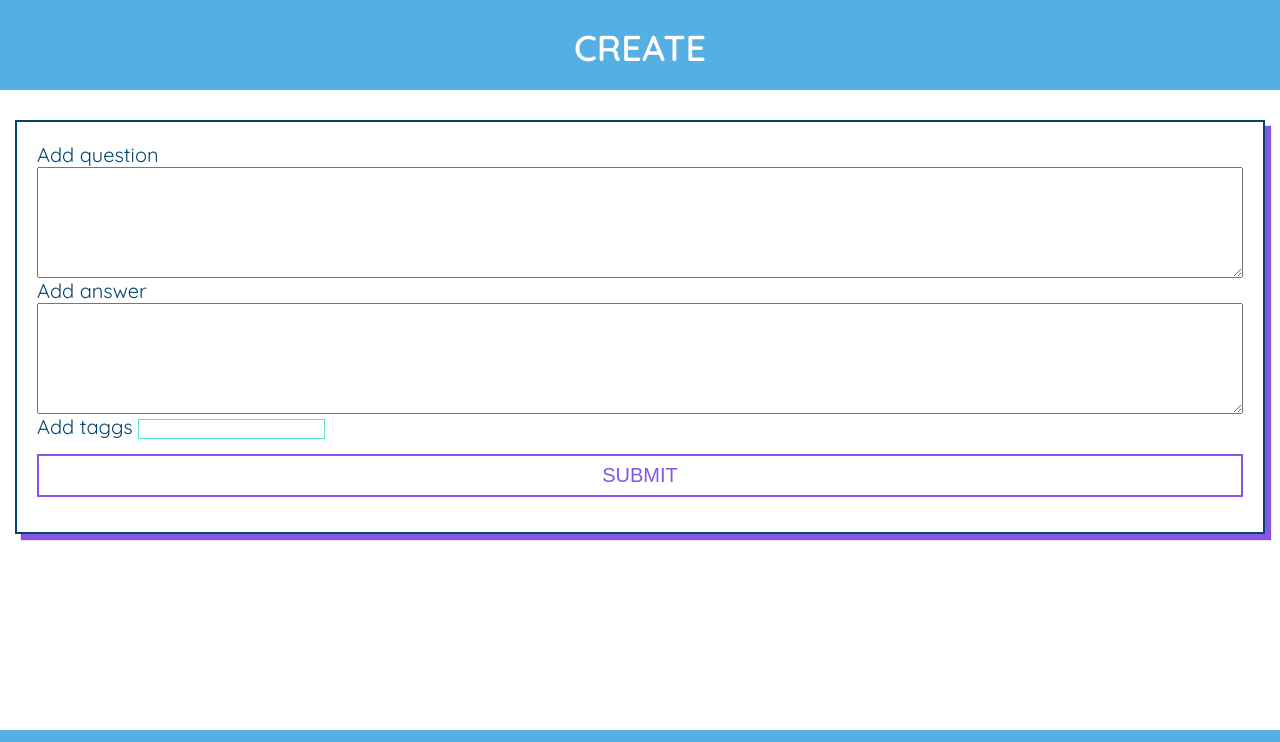
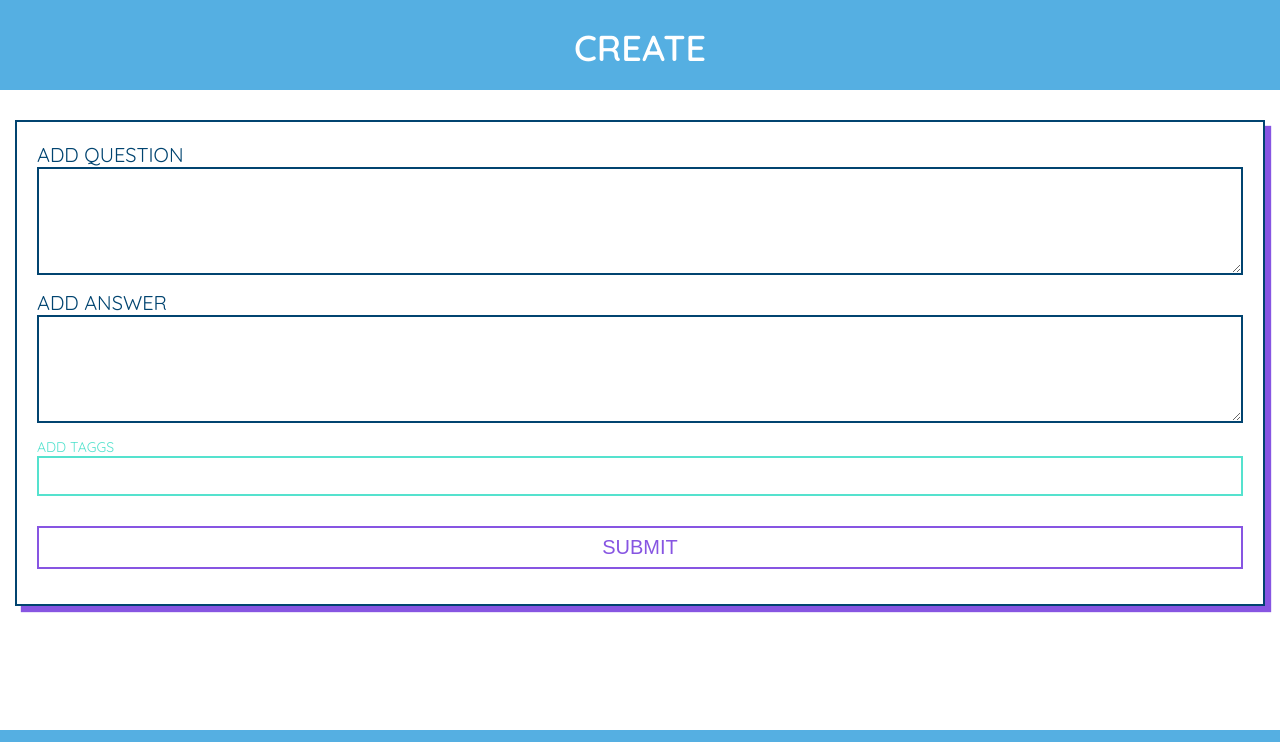
Before and after one commit to ninapeters/quiz-app, a plain HTML site: page create.html in a window 1280 px wide. Shown: the top 742 px of the page. Drawn offline with Linux system fonts and the light colour scheme.

Commit message:
updated form-card and css structure

```diff
--- a/create.html
+++ b/create.html
@@ -24,7 +24,7 @@
             name=""
             id=""
             cols="30"
-            rows="7"
+            rows="4"
           ></textarea>
         </label>
         <label class="create-card__title">
@@ -34,12 +34,12 @@
             name=""
             id=""
             cols="30"
-            rows="7"
+            rows="4"
           ></textarea>
         </label>
-        <label class="create-card__title">
+        <label class="create-card__title--tags">
           Add taggs
-          <input class="tags__list" type="text" />
+          <input class="tags__list--new-tag" type="text" />
         </label>
         <button class="button">Submit</button>
       </form>
--- a/styles/basic.css
+++ b/styles/basic.css
@@ -44,3 +44,7 @@ h3 {
 footer {
   background-color: var(--blue);
 }
+
+.scrolling {
+  overflow-y: scroll;
+}
--- a/styles/components/button.css
+++ b/styles/components/button.css
@@ -1,7 +1,5 @@
 .button {
   margin: 15px 0 15px 0;
-  left: 0;
-  right: 0;
   border: 2px var(--violet) solid;
   padding: 8px 12px;
   background-color: var(--white);
--- a/styles/components/card.css
+++ b/styles/components/card.css
@@ -1,7 +1,3 @@
-.scrolling {
-  overflow-y: scroll;
-}
-
 .card {
   position: relative;
   border: 2px var(--dark-blue) solid;
@@ -25,16 +21,3 @@
 .card__answer {
   display: none;
 }
-
-.create-card {
-  border: 2px var(--dark-blue) solid;
-  box-shadow: 6px 6px 1px 0px var(--violet);
-}
-
-.create-card__title {
-}
-
-.create-card__copy {
-  display: block;
-  width: 100%;
-}
--- a/styles/components/form.css
+++ b/styles/components/form.css
@@ -1,9 +1,38 @@
 .create-card {
   display: grid;
+  gap: 15px;
+  align-items: start;
+  border: 2px var(--dark-blue) solid;
+  box-shadow: 6px 6px 1px 0px var(--violet);
 }
 
 .create-card__title {
+  text-transform: uppercase;
 }
 
 .create-card__copy {
+  display: block;
+  width: 100%;
+  border: 2px var(--dark-blue) solid;
+  font-family: 'Quicksand', sans-serif;
+  font-size: 20px;
+  font-weight: 400;
+  color: var(--dark-blue);
 }
+
+.create-card__title--tags {
+  font-size: 14px;
+  text-transform: uppercase;
+  color: var(--green);
+}
+
+.tags__list--new-tag {
+  display: block;
+  width: 100%;
+  height: 40px;
+  border: 2px var(--green) solid;
+  font-size: 14px;
+  text-transform: uppercase;
+  text-align: center;
+  color: var(--green);
+}
```
